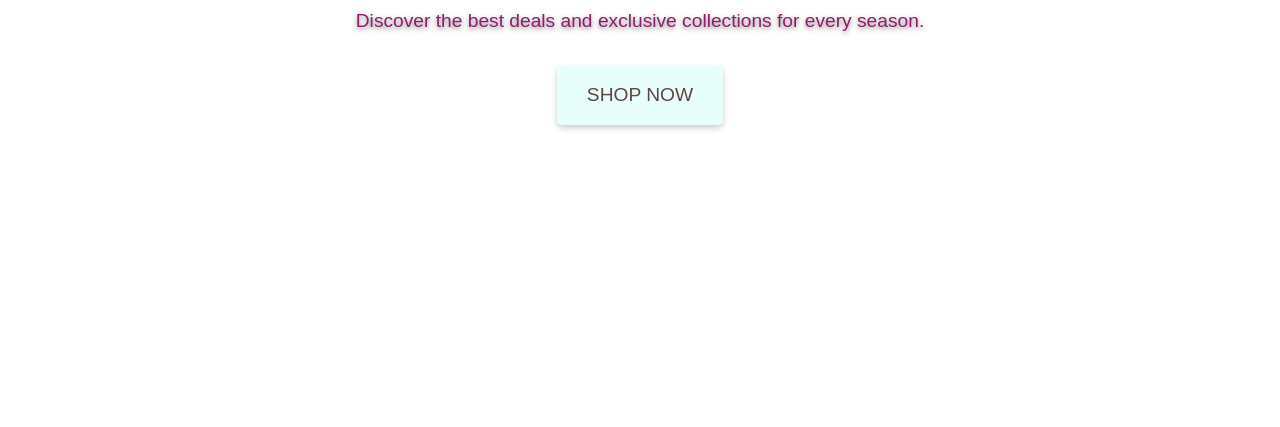
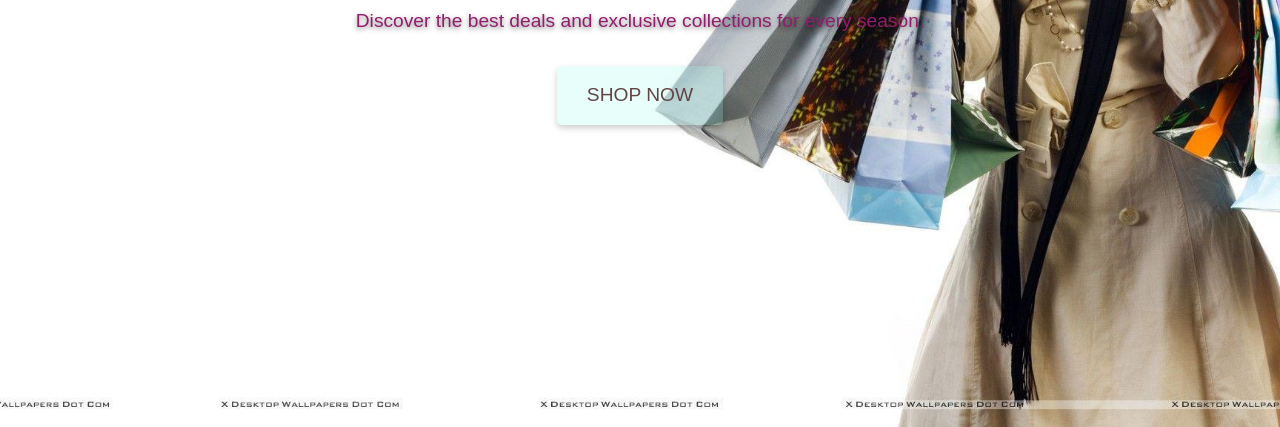
Before and after one commit to amit5844/Capstone-Project, a plain HTML site: page index.html in a window 1280 px wide. Shown: the part 373-800 px from the top of the page. Drawn offline with nearby package versions, Linux system fonts and the light colour scheme; the site is published under a folder, as on GitHub Pages, so addresses that start at the root find nothing.

Commit message:
Update index.html

```diff
--- a/index.html
+++ b/index.html
@@ -20,7 +20,7 @@
         /* Background Styling */
         .landing-page {
             height: 100vh;
-            background-image: url(/image/landingimage\ 1.jpg); /* Replace this URL with your background image */
+            background-image: url(image/landingimage\ 1.jpg); /* Replace this URL with your background image */
             background-size:cover ;
             background-position: center;
             display: flex;
```
